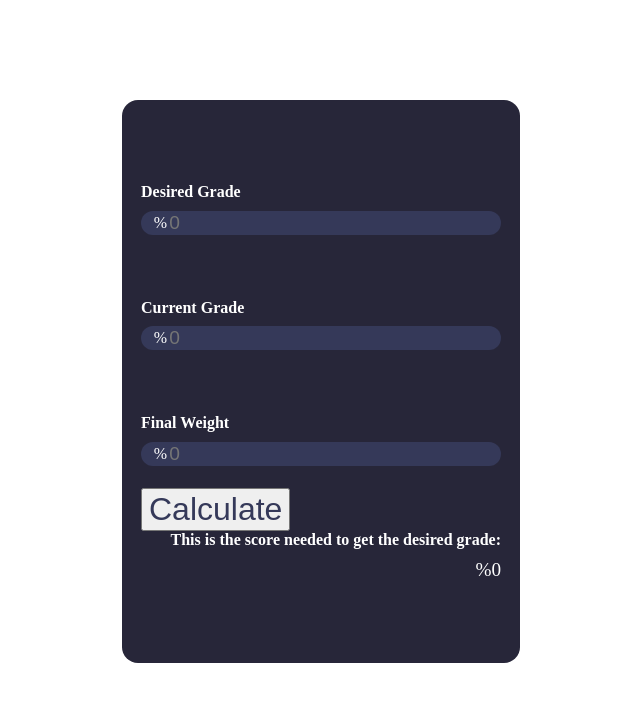
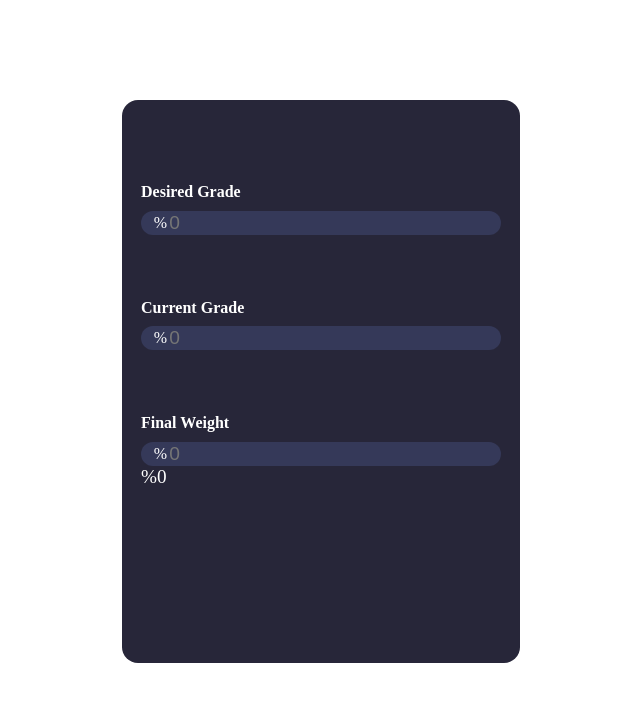
Before and after one commit to emilinac/grade-calculator, a plain HTML site: page src/index.html in a window 1280 px wide. Shown: the whole page, without its empty margins (319-959 px from the left). Drawn offline with Linux system fonts and the light colour scheme.

Commit message:
fixed the javascript and the inputs get calculated

```diff
--- a/src/grades.js
+++ b/src/grades.js
@@ -1,32 +1,19 @@
-// let grades = document.getElementById('grades');
-//
-// if (grades > 0 && grades <= 59){
-//     console.log(`I apologize but you got an F ${grades}`);
-// } else if (grades > 60 && grades <= 69){
-//     console.log(`You were able to pass with a D ${grades}`);
-// } else if (grades > 70 && grades <= 79){
-//     console.log(`Yey you were able to pass with a C ${grades}`);
-// } else if (grades > 80 && grades <= 89){
-//     console.log(`You got a B ${grades}`);
-// } else if (grades > 90 && grades <= 100){
-//     console.log(`Congrats you got an A ${grades}`)
-// }else {
-//     console.log('Please input all your scores on a scale of 0-100');
-// }
 
-const desiredInput = document.getElementById(desiredGrade);
-const currentInput = document.getElementById(currentGrade);
-const weightInput = document.getElementById(weightGrade);
+'use strict';
 
-
+const desiredInput = document.getElementById("desiredGrade");
+const currentInput = document.getElementById("currentGrade");
+const weightInput = document.getElementById("weightGrade");
+const neededDiv = document.getElementById("neededGrade");
 
 let calculateGrade = () => {
     let desired = Number(desiredInput.value);
-    let final = Number(weightInput.value) - 100;
-    let current = Number(currentInput);
-    let total = desired - final * current;
-    let needed = total / final;
-    // needed.innerText = `${needed.toFixed(2)}`;
+    let final = Number(weightInput.value) ; // Calculate the final exam weight as 100 - weightInput.value
+    let current = Number(currentInput.value);     // Get the value of the current grade input
+    let total = (desired - (100 - final)) * current;      // Calculate the total points needed
+    let needed = total / final;                   // Calculate the needed final exam score
+    neededDiv.innerText = `You need to score ${needed.toFixed(2)}% on the final exam.`;
 };
 
-//comit
+// const calculateButton = document.getElementById("calculateButton");
+// calculateButton.addEventListener("click", calculateGrade);
--- a/src/index.html
+++ b/src/index.html
@@ -47,16 +47,16 @@
         </div>
     </div>
 
-    <div class="container" id="bottom">
-        <button class="total" onclick="calculateGrade()">
-            <span class="buttonText">Calculate</span>
-        </button>
-    </div>
+<!--    <div class="container" id="calculateButton">-->
+<!--        <button class="total" onclick="calculateGrade()">-->
+<!--            <span class="buttonText">Calculate</span>-->
+<!--        </button>-->
+<!--    </div>-->
 
-    <div class="totalContainer">
-        <div class="title">This is the score needed to get the desired grade:</div>
-        <div class="total" id="needed"> %0 </div>
-    </div>
+<!--    <div class="totalContainer">-->
+<!--        <div class="title">This is the score needed to get the desired grade:</div>-->
+        <div class="total" id="neededGrade"> %0 </div>
+<!--    </div>-->
 
 
 </div>
--- a/src/style.css
+++ b/src/style.css
@@ -40,8 +40,8 @@
     outline: none;
 }
 
-#bottom {
-
+#calculateButton {
+    margin-top: 4rem;
 }
 
 .totalContainer{
@@ -54,7 +54,7 @@
     font-size: 2rem;
 }
 
-#needed{
+#neededGrade{
     font-size: 1.2rem;
     background: none;
     border: none;
```
